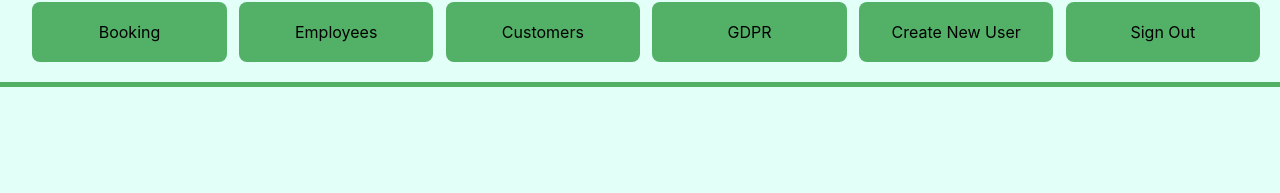
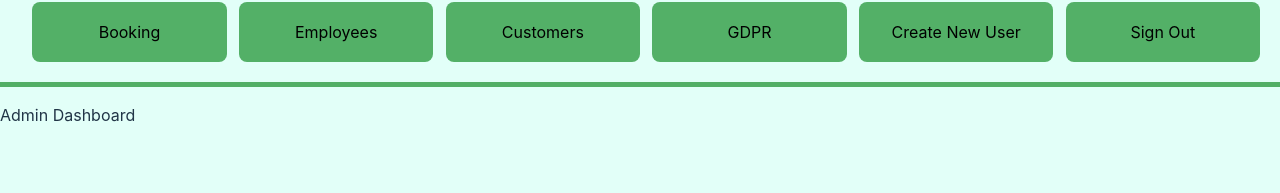
Before and after one commit to natischmidt/CleanCodeFrontend, a React (Vite) app: page /Home in a window 1280 px wide. Shown: the part 160-353 px from the top of the page. Built offline with nearby package versions, Linux system fonts and the light colour scheme.

Commit message:
added dashboard to admins homepage

```diff
--- a/src/pages/home.tsx
+++ b/src/pages/home.tsx
@@ -1,10 +1,12 @@
 import Header from "../reusableComponents/header";
 import Footer from "../reusableComponents/footer";
+import {AdminDashboard} from "../components/AdminDashboard";
 
 export default function HomePage() {
     return (
         <>
             <Header/>
+            <AdminDashboard/>
             <Footer/>
         </>
     )
```
